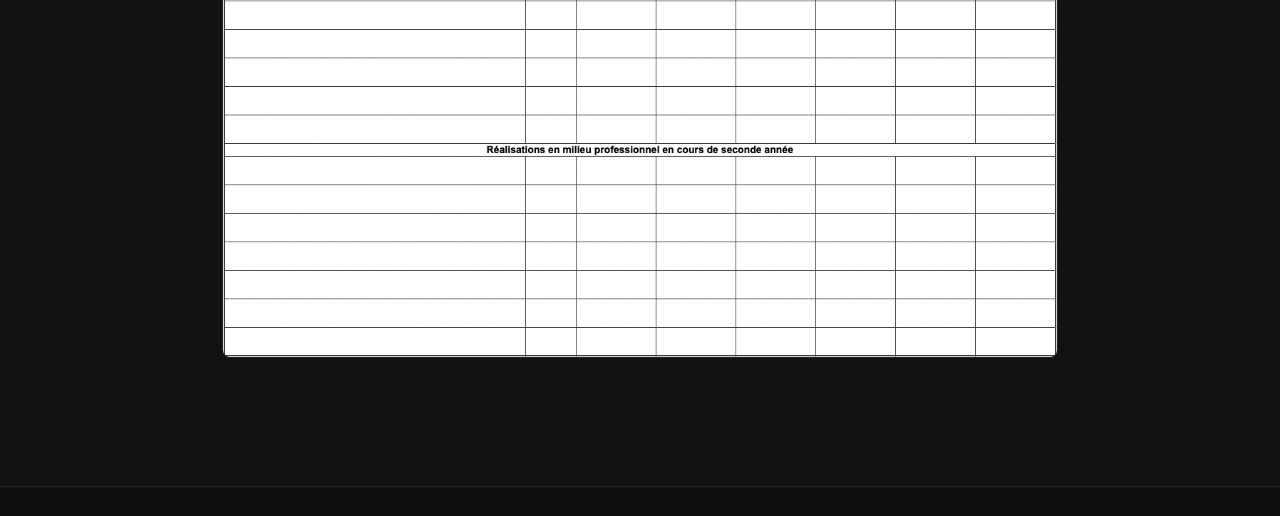
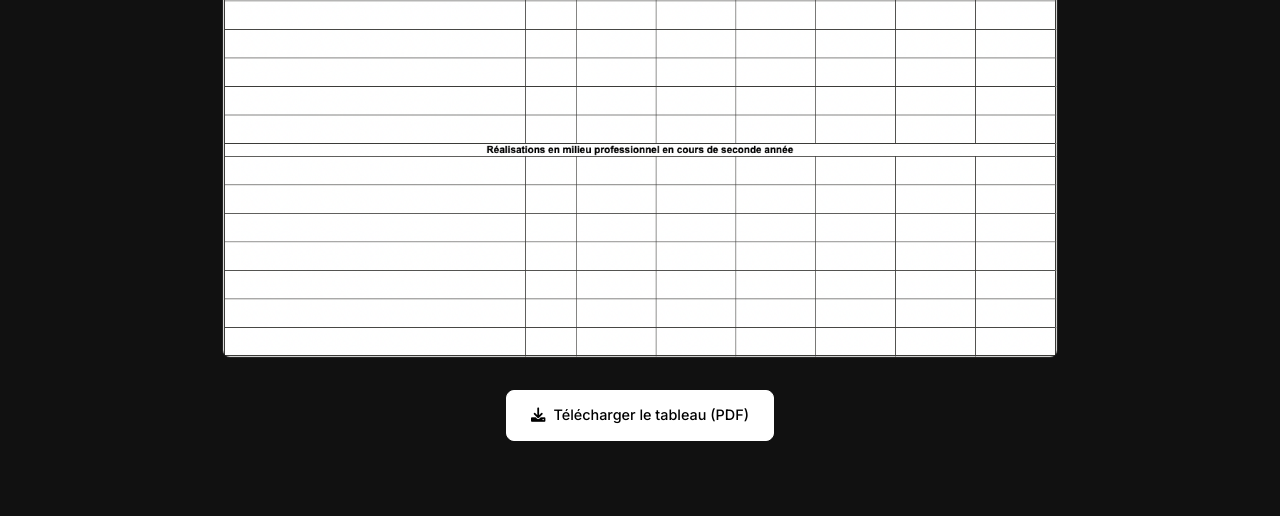
Before and after one commit to Boinet-Elie/Portfolio, a plain HTML site: page Tableau_Synthese.html in a window 1280 px wide. Shown: the part 1109-1625 px from the top of the page. Drawn offline with Linux system fonts and the light colour scheme.

Commit message:
bouton tableau

```diff
--- a/Tableau_Synthese.html
+++ b/Tableau_Synthese.html
@@ -44,6 +44,13 @@
                 <div class="synthese-image">
                     <img src="Images/Tableau_Synthèse_capture.jpg" alt="Tableau de synthèse des activités et compétences du BTS SIO SLAM" loading="lazy">
                 </div>
+
+                <div class="synthese-actions">
+                    <a href="Documents/TableauSynthèse_BoinetElie.pdf" download class="synthese-btn synthese-btn--primary">
+                        <i class="fas fa-download" aria-hidden="true"></i>
+                        Télécharger le tableau (PDF)
+                    </a>
+                </div>
             </div>
         </div>
     </main>
```
Also changed, not shown: 1 other file.
